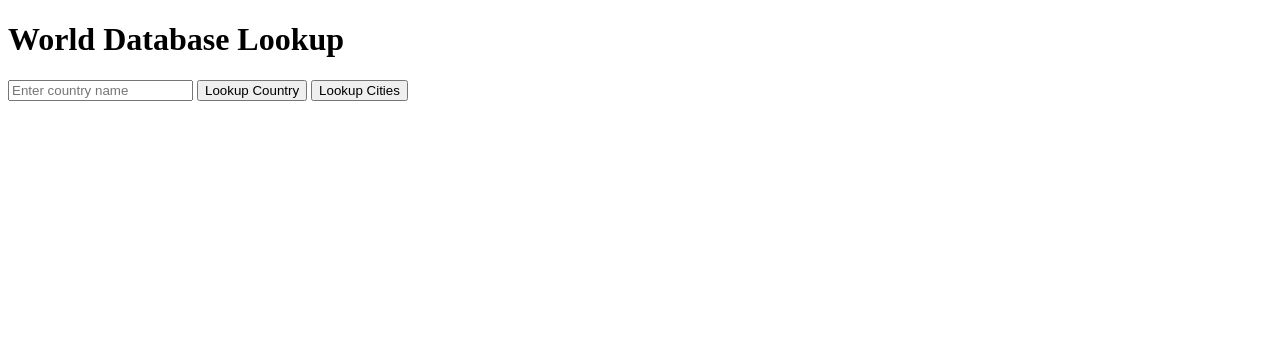
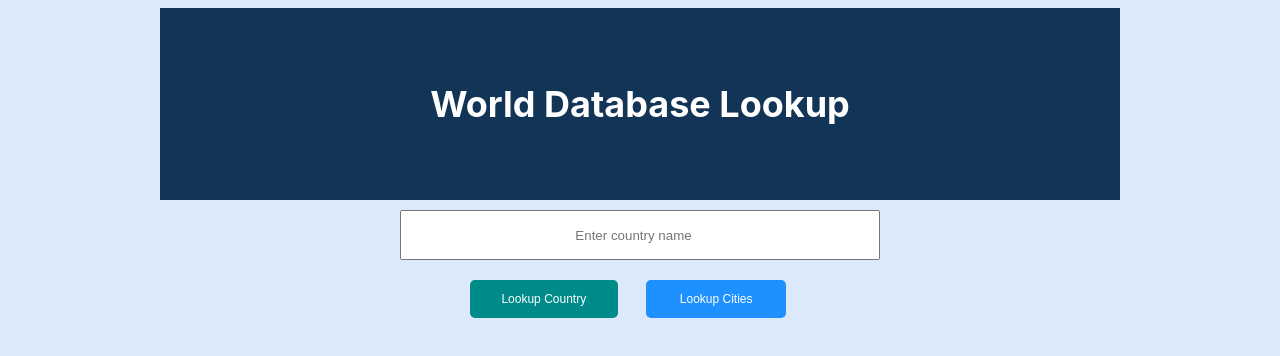
Before and after one commit to joelrhoden876/info2180-lab5, a plain HTML site: page index.html in a window 1280 px wide. Drawn offline with Linux system fonts and the light colour scheme.

Commit message:
Edited world.css

```diff
--- a/world.css
+++ b/world.css
@@ -1 +1,68 @@
 /* Add your own styles */
+
+body {
+    background-color: #DBE9FA;
+    margin-left: auto;
+    margin-right: auto;
+    width: 960px;
+    font-size: 18px;
+    font-family:  -apple-system, BlinkMacSystemFont, "Segoe UI", Roboto, "Helvetica Neue", Arial, "Noto Sans", sans-serif;
+}
+
+header{
+    text-align: center;
+    margin-bottom: 10px;
+    padding-bottom: 50px;
+    padding-top: 50px;
+    color: white;
+    background-color: #123456;
+}
+
+#controls{
+    display: grid;
+    grid-template-rows: 50px 50px;
+    grid-template-columns: auto auto;
+    padding-left: 25%;
+    padding-right: 25%;
+}
+
+#controls #country{
+    grid-column: 1/3;
+    width: 100%;
+    text-align: center;
+}
+
+#controls #lookupco{
+    float: left;
+    width: 60%;
+    height: 75%;
+    border-radius: 5px;
+    color: white;
+    font-size: 12px;
+    margin-top: 20px;
+    margin-left: 70px;
+    border: solid #008B8B;
+    background-color: #008B8B;
+}
+
+#controls #lookupci{
+    float: right;
+    width: 60%;
+    height: 75%;
+    border-radius: 5px;
+    color: white;
+    font-size: 12px;
+    margin-top: 20px;
+    margin-right: 70px;
+    border: solid #1E90FF;
+    background-color: #1E90FF;
+}
+
+#result{
+    margin-top: 50px;
+    margin-left: auto;
+    margin-right: auto;
+}
+table{
+    border: 1px solid black;
+}
```
